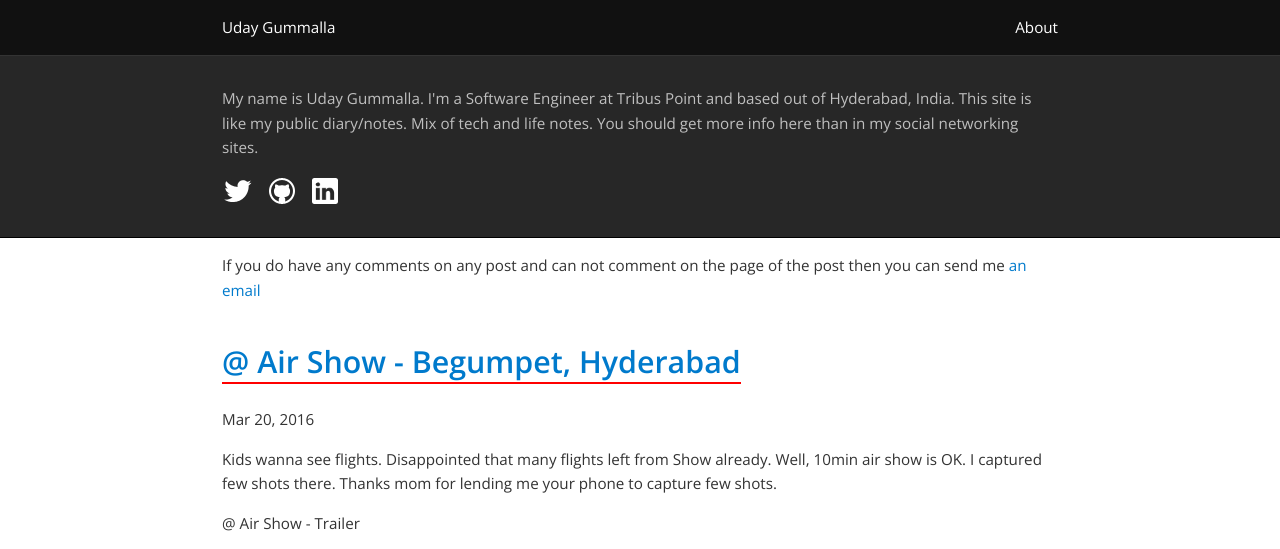
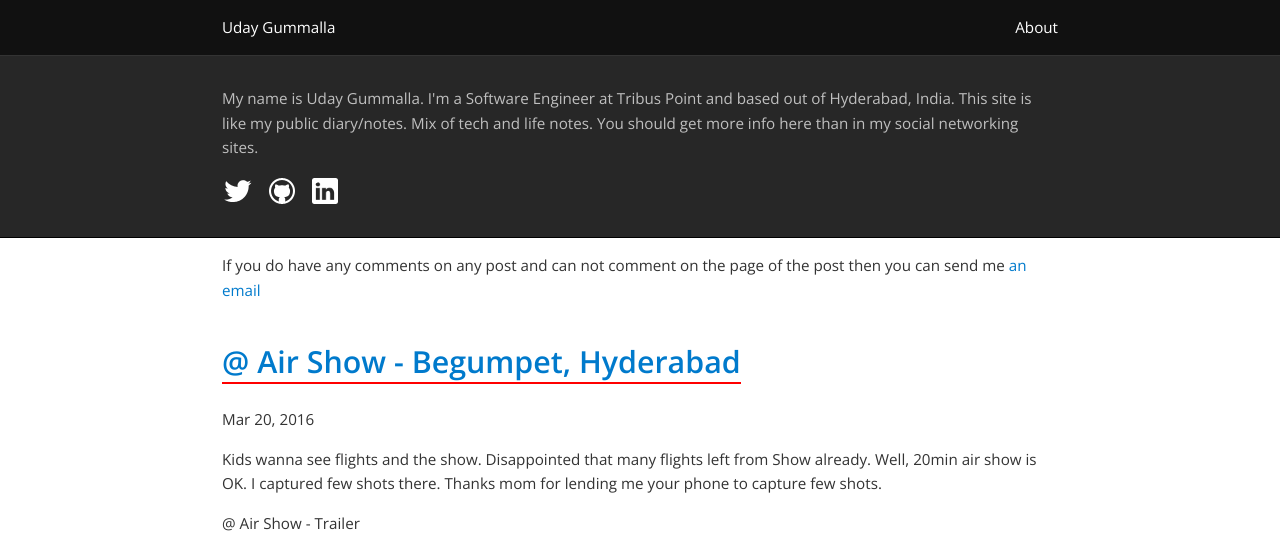
Before and after one commit to ugummall/ugummall.github.io, a Jekyll site: the page built from index.html, in a window 1280 px wide and 1400 px high. Shown: the top 549 px of the window. Built offline with Jekyll 4.4.1, drawn with Linux system fonts in a browser that asks for light colours; the list of posts is cut into pages by our own code; some of the changed text lies outside the part shown; grey boxes are pictures that could not be loaded.

Commit message:
airshow new video

```diff
--- a/_posts/2016-03-20-Youtube.md
+++ b/_posts/2016-03-20-AirShow-Begumpet.md
@@ -3,7 +3,7 @@
 title: "@ Air Show - Begumpet, Hyderabad"
 ---
 
-<p>Kids wanna see flights. Disappointed that many flights left from Show already. Well, 10min air show is OK.
+<p>Kids wanna see flights and the show. Disappointed that many flights left from Show already. Well, 20min air show is OK.
 I captured few shots there. Thanks mom for lending me your phone to capture few shots.
 </p>
 
@@ -14,7 +14,7 @@
 
 @ Air Show - Movie
 <p>
-{% youtube uHN65_GfphM %}
+{% youtube Zq8AbsTNpsk %}
 </p>
 
-`*` As usual, `movies doesnt resemble trailers` ;)
+`Warning:` As usual movies doesnt resemble trailers ;)
```
